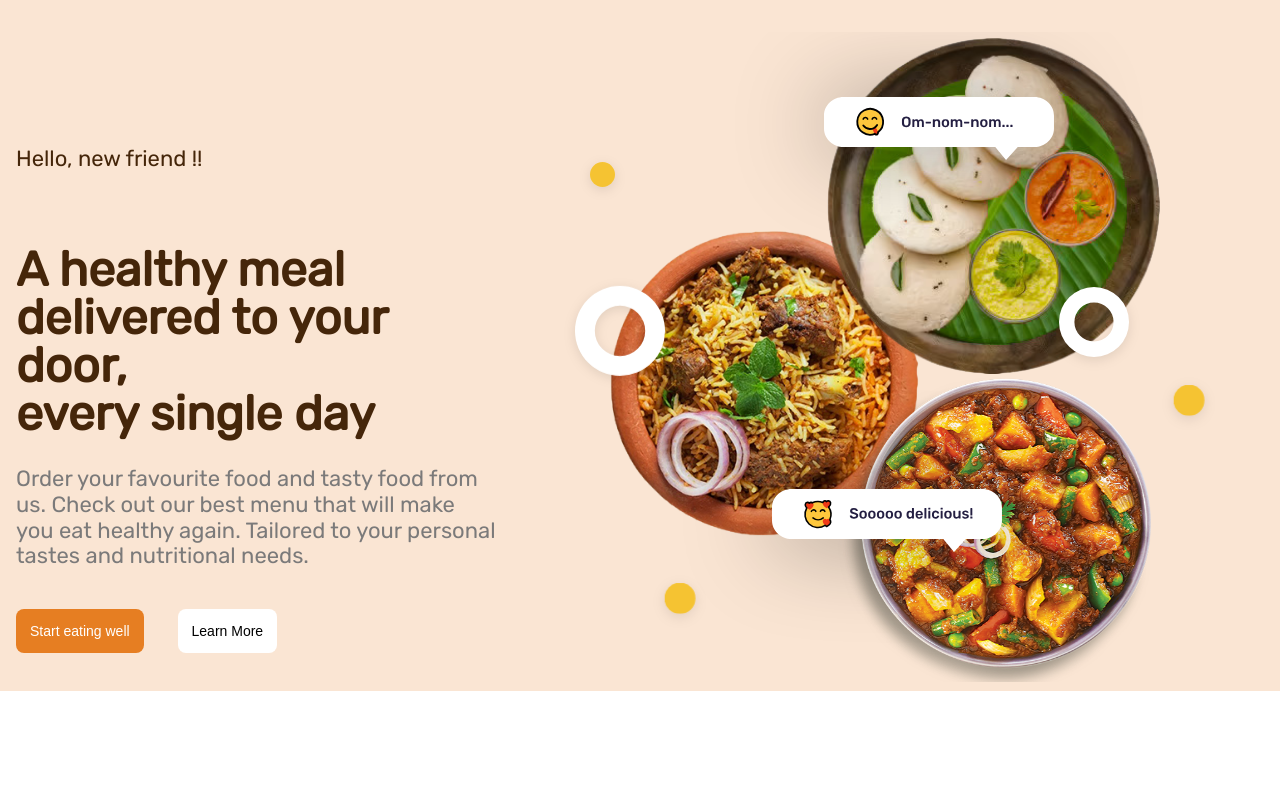
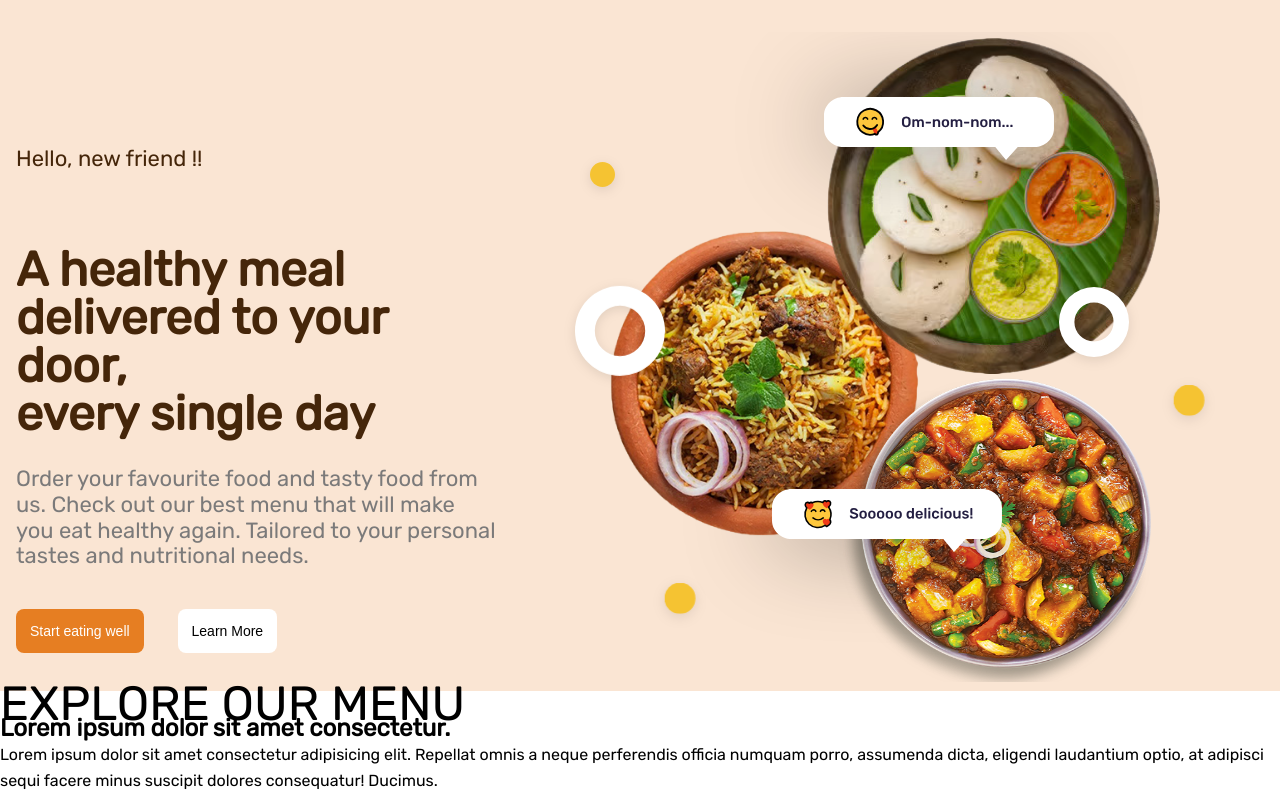
Before and after one commit to saikiran54-arch/instantIndian, a plain HTML site: page index.html in a window 1280 px wide. Shown: the part 54-847 px from the top of the page. Before the commit the page ends 800 px from the top, so only its background shows below. Drawn offline with nearby package versions, Linux system fonts and the light colour scheme.

Commit message:
added changes

```diff
--- a/assets/main.js
+++ b/assets/main.js
@@ -22,3 +22,15 @@ function linkAction(){
     navMenu.classList.remove('show-menu')
 }
 navLink.forEach(n => n.addEventListener('click', linkAction))
+
+
+// swiper products
+let swiperProducts = new Swiper(".products__container", {
+    spaceBetween: 30,
+    loop: 'true',
+
+    navigation: {
+        nextEl: ".swiper-button-next",
+        prevEl: ".swiper-button-prev",
+    },
+});
--- a/index.html
+++ b/index.html
@@ -10,6 +10,9 @@
 
     <!-- scroll reveal -->
     <script src="https://unpkg.com/scrollreveal"></script>
+
+    <!-- swipper css -->
+    <link rel="stylesheet" href="./src/swiper-bundle.min.css">
 
     <!-- css -->
     <link rel="stylesheet" href="/src/utilties.css">
@@ -92,8 +95,39 @@
 
 
 
+
+
+
+    <div class="menu-container">
+        <div class="menu-heading">
+            EXPLORE OUR MENU
+        </div>
+        <div class="menu_grid">
+            <div class="menu_card">
+                <div class="card__header">
+                    <h2>Lorem ipsum dolor sit amet consectetur.</h2>
+                </div>
+                <div class="sub__text">
+                    Lorem ipsum dolor sit amet consectetur adipisicing elit. Repellat omnis a neque perferendis officia numquam porro,
+                    assumenda dicta, eligendi laudantium optio, at adipisci sequi facere minus suscipit dolores consequatur! Ducimus.
+                </div>
+            </div>
+        </div>
+    </div>
+
+
+
+
+
+
+
+
+
+
 </body>
 
+    <!-- swiper js -->
+    <script src="assets/swiper-bundle.min.js"></script>
     <!-- javacript -->
     <script src="assets/main.js"></script>
 </html>
--- a/src/style.css
+++ b/src/style.css
@@ -328,6 +328,34 @@ img{
 
   }
 
+  /* Menu  - home page */
+
+
+
+
+
+
+
+
+
+
+
+
+
+
+
+
+
+
+
+
+
+
+
+
+
+
+
 
 
 /* media queries */
@@ -545,6 +573,25 @@ img{
         width: 90px;
         left: 8%;
     }
+    .card1{
+      width: 20%;
+      height: 370px;
+    }
+    .card-button{
+      align-self: center;
+      margin-top: 12px;
+    }
+    .menucontainer{
+      height: 900px;
+
+    }
+    .menu-heading{
+      font-size: 48px;
+    }
+    .menu-text{
+      font-size: 24px;
+    }
+
 
 
   }
```
Also changed, not shown: assets/swiper-bundle.min.js (added), img/menubackgorund.jpeg (added), src/swiper-bundle.min.css (added), 6 other files.
